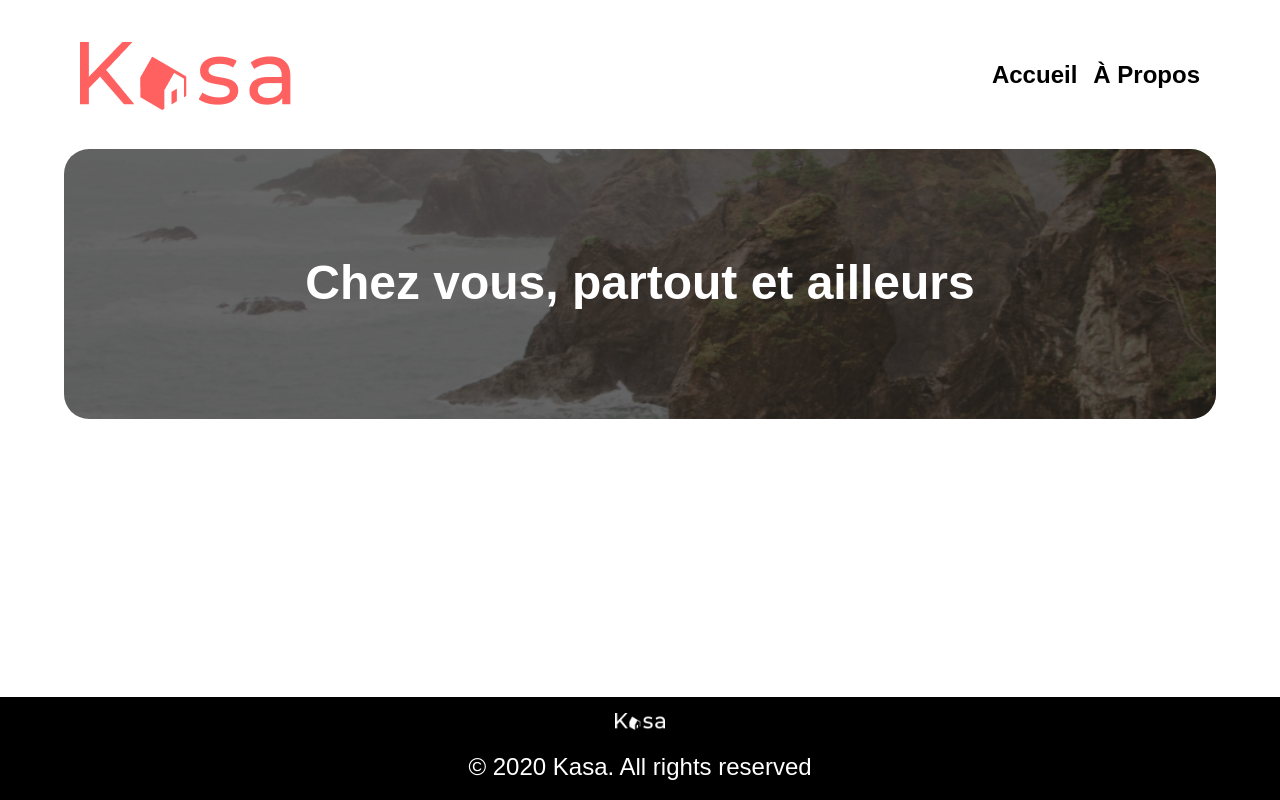
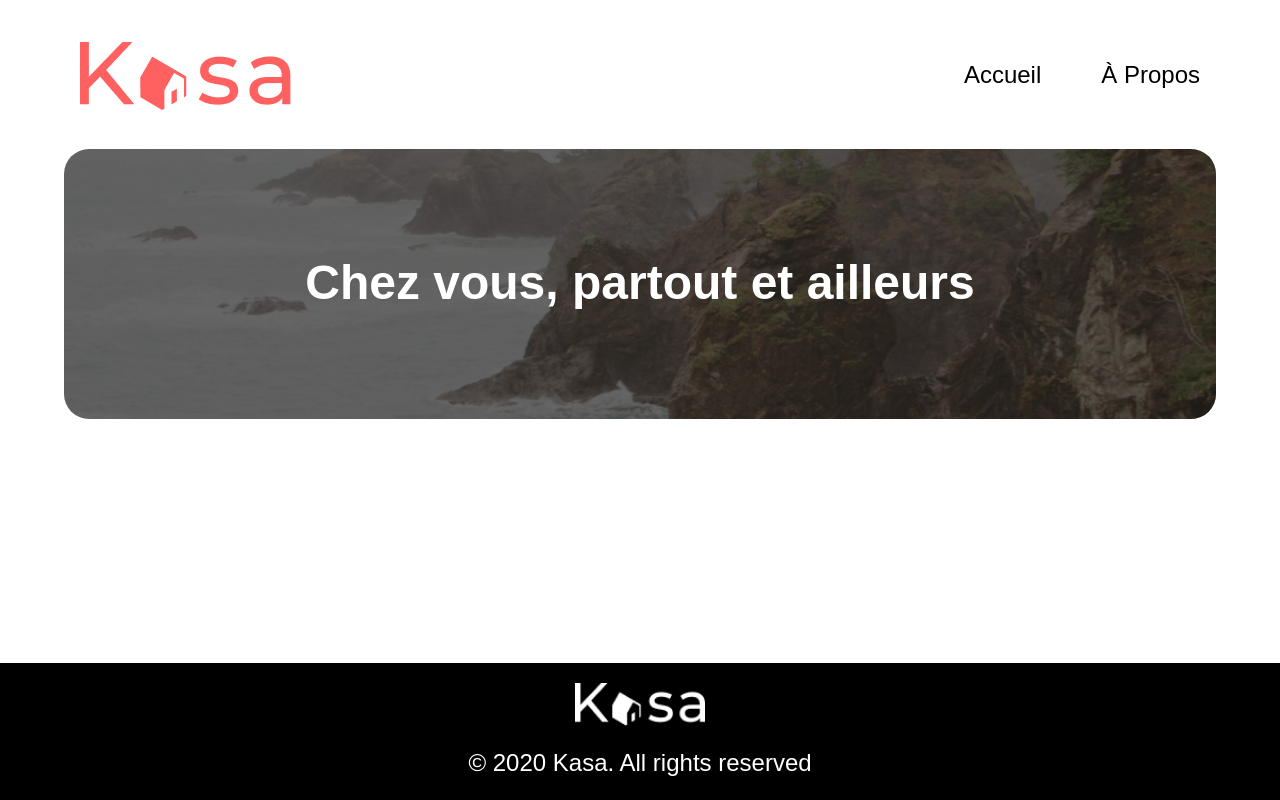
Before and after one commit to Sylviacarrera/p11, a React (Create React App) app: page /apropos in a window 1280 px wide. Built offline with nearby package versions, Linux system fonts and the light colour scheme.

Commit message:
headerbanneretfooter

```diff
--- a/src/assets/components/Banner.jsx
+++ b/src/assets/components/Banner.jsx
@@ -1,28 +1,16 @@
 import React from 'react';
-import '../style/Banner.scss'; // Assurez-vous que le chemin vers votre fichier SCSS est correct
-import Logo from '../img/logo.png'
+import Header from './Header'; // Assurez-vous que le chemin d'accès est correct
+import '../style/Banner.scss';
 
-const Banner = () => {
+const Banner = ({ activePage }) => {
   return (
     <div className="banner">
-      {/* En-tête avec logo et navigation */}
-      <header className="banner-header">
-      <img src={Logo} alt="Logo Kasa" className="banner-logo" />
-        <nav className="banner-nav">
-          <ul>
-            <li><a href="/">Accueil</a></li>
-            <li><a href="/apropos">À Propos</a></li>
-          </ul>
-        </nav>
-      </header>
-
-      {/* Slogan */}
+      <Header activePage={activePage} />
       <section className="banner-slogan">
         <div className="slogan-background">
           <h1>Chez vous, partout et ailleurs</h1>
         </div>
       </section>
-
       {/* Le reste du contenu de la bannière... */}
     </div>
   );
--- /dev/null
+++ b/src/assets/components/Header.jsx
@@ -0,0 +1,19 @@
+import React from 'react';
+import Logo from '../img/logo.png';
+import '../style/Header.scss';
+
+const Header = ({ activePage }) => {
+  return (
+    <header className="banner-header">
+      <img src={Logo} alt="Logo Kasa" className="banner-logo" />
+      <nav className="banner-nav">
+        <ul>
+          <li><a href="/" className={activePage === 'home' ? 'active' : ''}>Accueil</a></li>
+          <li><a href="/apropos" className={activePage === 'about' ? 'active' : ''}>À Propos</a></li>
+        </ul>
+      </nav>
+    </header>
+  );
+};
+
+export default Header;
--- a/src/assets/style/Banner.scss
+++ b/src/assets/style/Banner.scss
@@ -1,49 +1,21 @@
+// Styles pour .banner et .banner-slogan
 .banner {
     margin-top: 2%;
     margin-left: 5%;
     margin-right: 5%;
-    // En-tête avec logo et navigation
-    .banner-header {
-      display: flex;
-      justify-content: space-between;
-      align-items: center;
-      padding: 1rem;
-      margin-bottom: 2%;
 
-      .banner-nav {
-        ul {
-          list-style: none;
-          display: flex;
-          gap: 1rem;
-
-          li a {
-            text-decoration: none;
-            color: #000;
-            font-family: 'Montserrat', sans-serif;
-            font-size: 24px;
-            font-weight: 600;
-            line-height: 34.22px;
-            text-align: right;
-
-          }
-        }
-      }
-    }
 
     .banner-slogan {
-        // Pas besoin de positionner .banner-slogan lui-même relativement
-        // car il ne s'agit pas du parent direct de :before
-
       .slogan-background {
-          background-image: url('../img/imgbackground.png'); // Utilisez le chemin relatif correct ici.
+        background-image: url('../img/imgbackground.png');
         border-radius: 25px;
         background-size: cover;
         background-repeat: no-repeat;
         display: flex;
         justify-content: center;
         align-items: center;
-          height: 270px; // Ajustez selon les besoins pour l'image de fond.
-          position: relative; // Ajoutez cette ligne ici pour permettre le positionnement de :before
+        height: 270px;
+        position: relative;
 
         &:before {
           content: '';
@@ -52,8 +24,8 @@
           right: 0;
           bottom: 0;
           left: 0;
-            background: rgba(0, 0, 0, 0.6); // Superposition noire avec opacité
-            border-radius: 25px; // Conservez les bords arrondis sur la superposition
+          background: rgba(0, 0, 0, 0.6);
+          border-radius: 25px;
         }
 
         h1 {
@@ -66,7 +38,6 @@
           font-weight: 700;
           line-height: 68.45px;
           text-align: left;
-
         }
       }
     }
--- a/src/assets/style/Footer.scss
+++ b/src/assets/style/Footer.scss
@@ -10,14 +10,14 @@
 
   .footer {
     text-align: center;
-    padding: 1rem;
+    padding:20px;
     background-color: black;
     position: absolute;
     bottom: 0;
     width: 100%;
 
     .footer-logo {
-      width: 50px;
+      width: 130px;
       height: auto;
       margin-bottom: 1rem;
     }
--- /dev/null
+++ b/src/assets/style/Header.scss
@@ -0,0 +1,27 @@
+// Styles pour .banner-header et .banner-nav
+.banner-header {
+    display: flex;
+    justify-content: space-between;
+    align-items: center;
+    padding: 1rem;
+    margin-bottom: 2%;
+
+
+    .banner-nav {
+      ul {
+        list-style: none;
+        display: flex;
+        gap: 60px;
+
+        li a {
+          text-decoration: none;
+          color: #000;
+          font-family: 'Montserrat', sans-serif;
+          font-size: 24px;
+          font-weight: 500;
+          line-height: 34.22px;
+          text-align: right;
+        }
+      }
+    }
+  }
```
Lines whose indentation alone changed are shown as unchanged.
